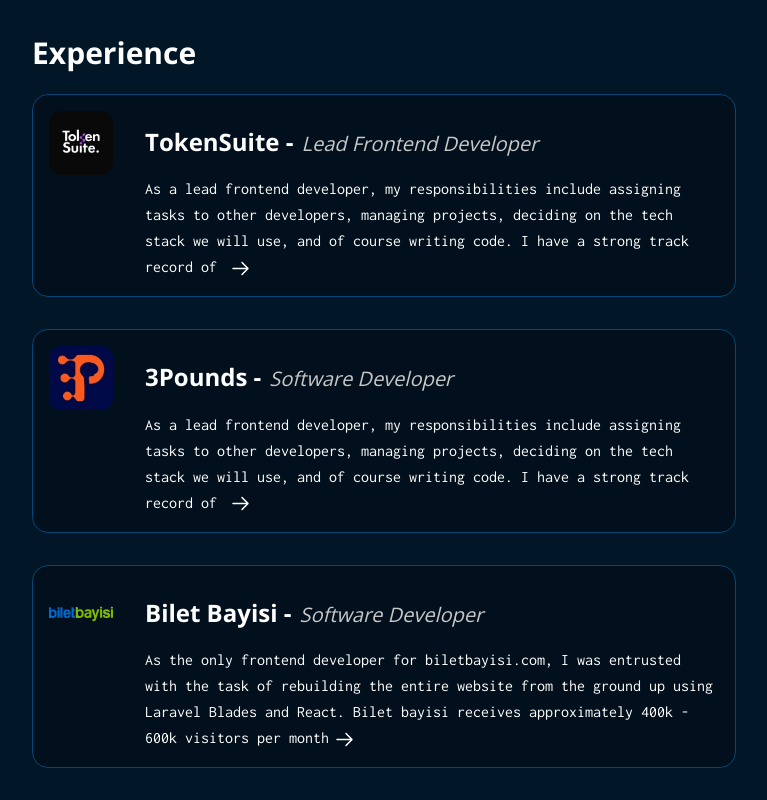
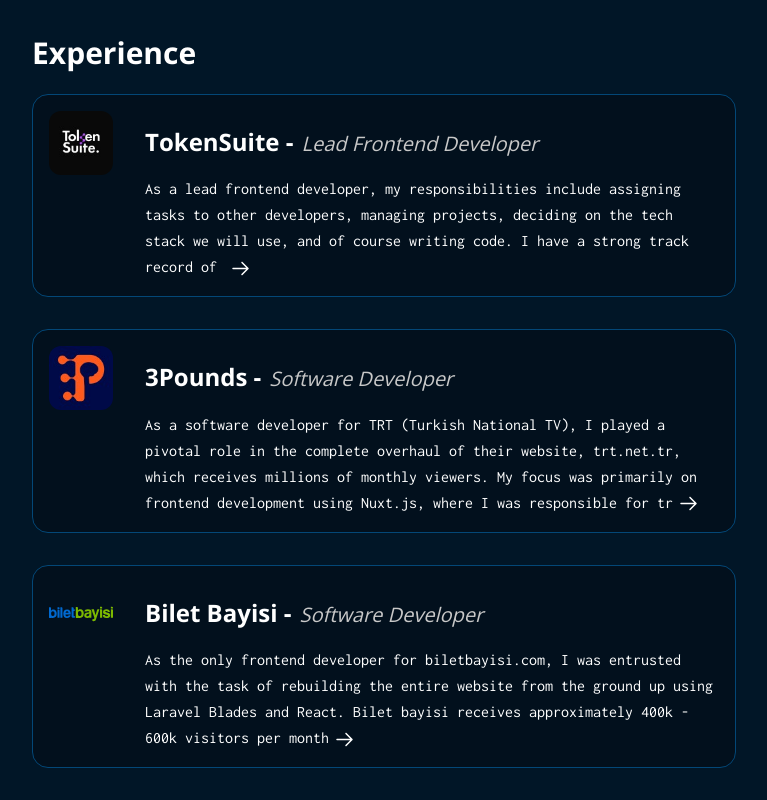
Before and after one commit to Elvaleryn/eraykaya.me, a Next.js app: page / in a window 1280 px wide. Shown: the part 694-1494 px from the top of the page, without its empty margins (256-1023 px from the left). Built offline with nearby package versions, Linux system fonts and the light colour scheme.

Commit message:
🔨 refactor(experience/index.tsx): update job description and long description for 3Pounds experience ✨ feat(experience/index.tsx): add key points and responsibilities for TRT experience

```diff
--- a/src/components/views/home/components/experience/index.tsx
+++ b/src/components/views/home/components/experience/index.tsx
@@ -22,9 +22,9 @@
     name: "3Pounds",
     position: "Software Developer",
     description:
-      "As a lead frontend developer, my responsibilities include assigning tasks to other developers, managing projects, deciding on the tech stack we will use, and of course writing code. I have a strong track record of  ",
+      "As a software developer for TRT (Turkish National TV), I played a pivotal role in the complete overhaul of their website, trt.net.tr, which receives millions of monthly viewers. My focus was primarily on frontend development using Nuxt.js, where I was responsible for tr",
     longDescription:
-      "<p>As a lead frontend developer, my responsibilities include assigning tasks to other developers, managing projects, deciding on the tech stack we will use, and of course writing code. I have a strong track record of writing and reviewing code, along with my frontend expertise, I also possess the ability to write backend code. Overall, I am a proficient and experienced developer with a commitment to delivering exceptional solutions for our team.</p><div>Key Points</div><ul><li>- Building the foundation of frontend for each project.</li><li>- Interacting with customers and helping them to solve their problems</li><li>- Organizing tasks, planning sprints for other developers.</li><li>- Mentoring junior developers to advance their skills.</li><li>- Making both technical and product-related decisions.</li><li>- Conducting code reviews and refactoring as needed.</li></ul><strong>Tech Stack:</strong> Next.js, Typescript, GraphQL, ethers.js, Sass",
+      "<p> As a software developer for TRT (Turkish National TV), I played a pivotal role in the complete overhaul of their website, trt.net.tr, which receives millions of monthly viewers. My focus was primarily on frontend development using Nuxt.js, where I was responsible for translating design into code and implementing SEO optimizations as needed.</p><div>Key Points</div><ul><li>- Renewed trt.net.tr from scratch</li><li>- Worked on frontend development using Nuxt.js</li><li>- Responsible for turning design into code and applying SEO optimizations.</li><li>-  Created a design system from scratch.</li><li>- Close collaboration with designers to ensure design system's success.</li>",
     logo: "/images/3pounds-logo.png",
   },
   {
```
